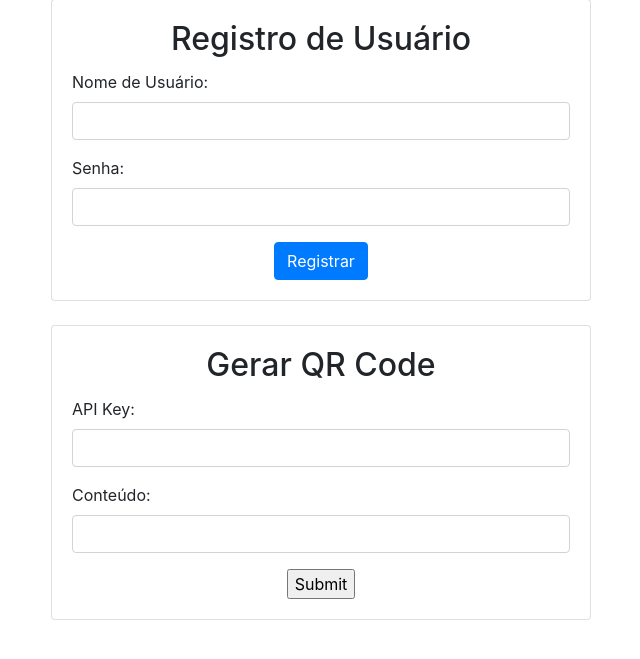
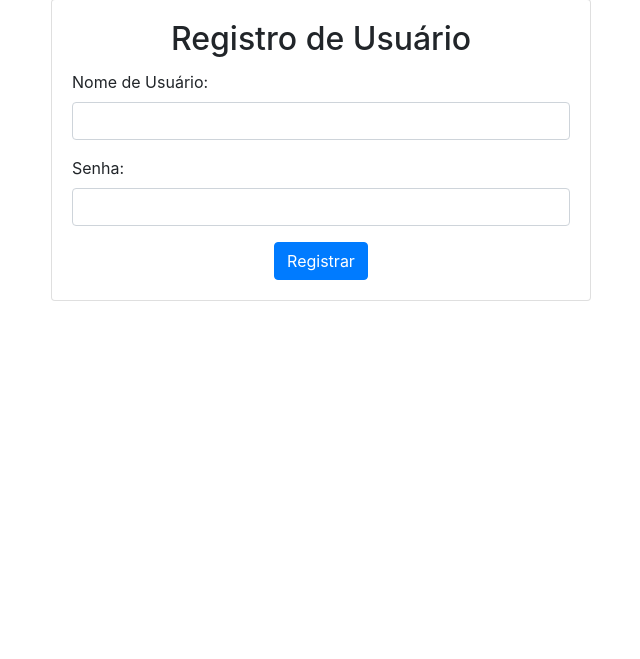
Before and after one commit to Caiohenrks/QRCODE-API, a Flask app: page /dashboard in a window 1280 px wide. Shown: the part 31-690 px from the top of the page, without its empty margins (319-959 px from the left). Run offline with Flask 3, Linux system fonts and the light colour scheme; some libraries are stand-ins or nearby versions.

Commit message:
Update dashboard.html

```diff
--- a/templates/dashboard.html
+++ b/templates/dashboard.html
@@ -47,34 +47,6 @@
         </div>
     </div>
 
-    <!-- Segunda Parte: Gerar QR Code -->
-    <div class="row h-100 justify-content-center align-items-center mt-4">
-        <div class="col-6">
-            <div class="card">
-                <div class="card-body">
-                    <h2 class="card-title text-center">Gerar QR Code</h2>
-
-                    <form id="generateQRCodeForm" onSubmit="generateQRCode()">
-                        <div class="form-group">
-                            <label for="x-api-key">API Key:</label>
-                            <input type="text" id="x-api-key" name="x-api-key" class="form-control" required>
-                        </div>
-                        <div class="form-group">
-                            <label for="content">Conteúdo:</label>
-                            <input type="text" id="content" name="content" class="form-control" required>
-                        </div>
-                        <div class="text-center">
-                            <!-- <button type="button" onclick="generateQRCode()" class="btn btn-primary">Gerar QR Code</button> -->
-                            <input type="submit">
-                        </div>
-                    </form>
-                </div>
-            </div>
-        </div>
-    </div>
-
-
-
 <!-- Incluindo o JS do Bootstrap e do jQuery -->
 <script src="https://ajax.googleapis.com/ajax/libs/jquery/3.5.1/jquery.min.js"></script>
 <script src="https://maxcdn.bootstrapcdn.com/bootstrap/4.5.2/js/bootstrap.min.js"></script>
@@ -82,35 +54,6 @@
 <script src="https://ajax.googleapis.com/ajax/libs/jquery/3.5.1/jquery.min.js"></script>
 <script src="https://maxcdn.bootstrapcdn.com/bootstrap/4.5.2/js/bootstrap.min.js"></script>
 
-<script>
-    function generateQRCode() {
-
-        var formulario = document.getElementById('generateQRCodeForm');
-        var valorCampo1 = formulario.querySelector('#x-api-key').value;
-
-        var form = document.getElementById('generateQRCodeForm');
-        var formData = new FormData(form);
-        console.log(formData);
-        formData.append('x-api-key', valorCampo1);
-
-        fetch('/generate_qrcode', {
-            method: 'POST',
-            headers: {
-                'Accept': 'application/json',
-            },
-            body: formData
-        })
-        .then(response => response.json())
-        .then(data => {
-            alert(data.message);
-        })
-        .catch(error => {
-            console.error('Erro ao gerar QR Code:', error);
-        });
-    }
-</script>
-
-
 </body>
 
 </html>
```
